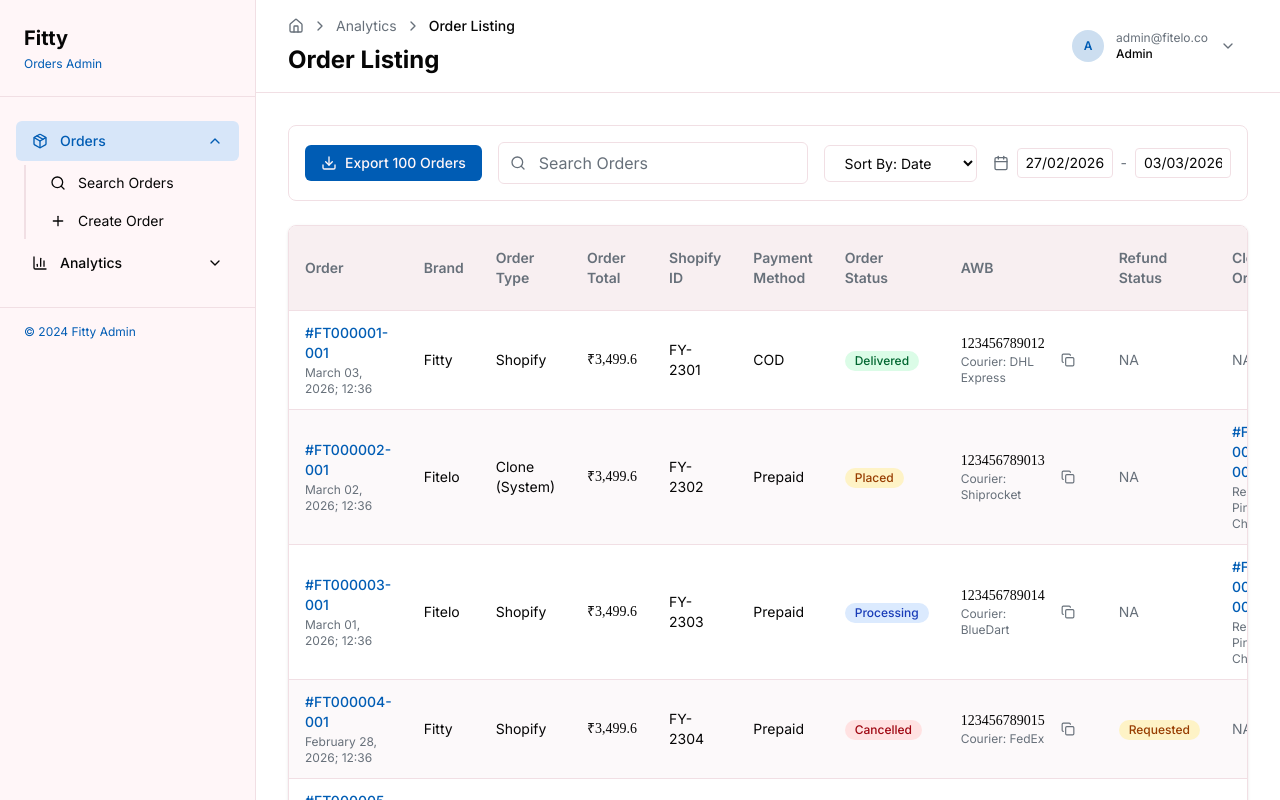
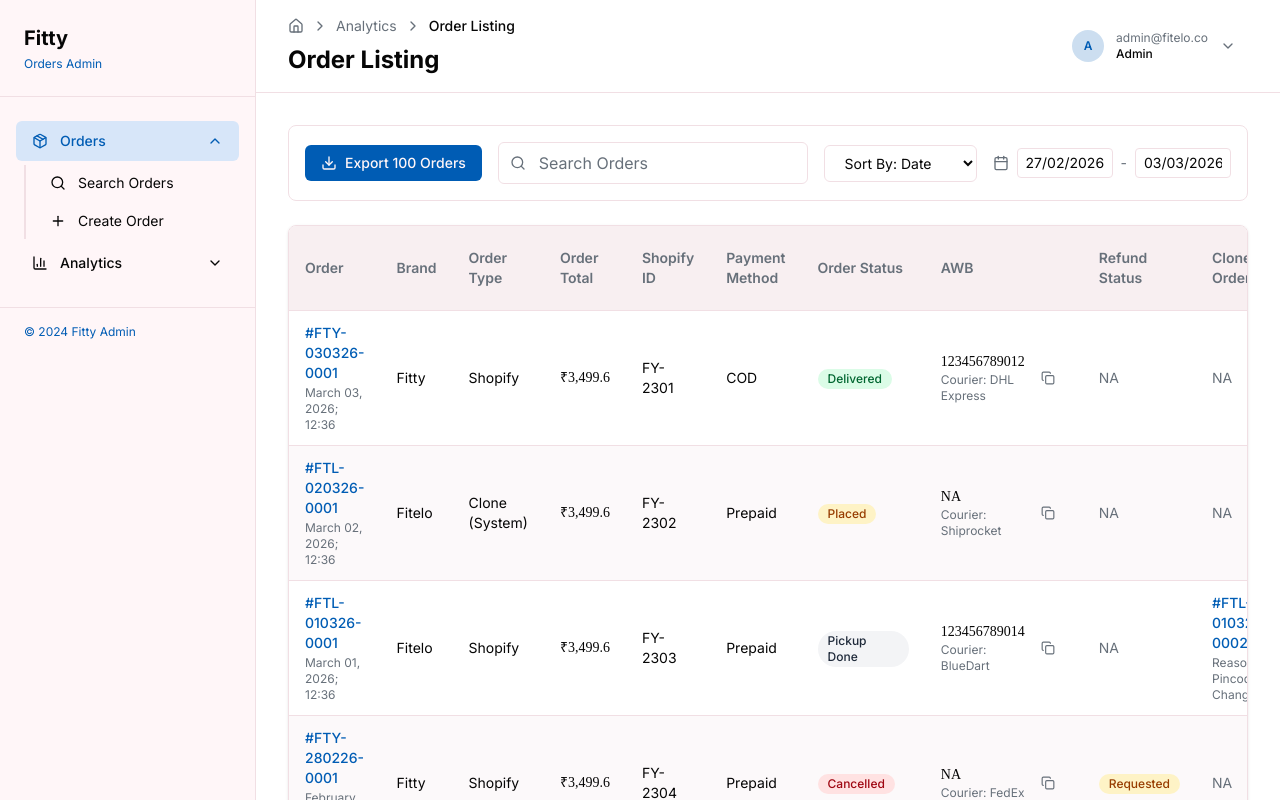
Before and after one commit to GJ0910/oms1, a Next.js app: page /analytics/listing in a window 1280 px wide. Built offline with nearby package versions, Linux system fonts and the light colour scheme.

Commit message:
feat: apply business/data rule updates to order management\n\nCreate types file, update mock data, and revise order logic

```diff
--- a/components/orders/OrderDetailsPage.tsx
+++ b/components/orders/OrderDetailsPage.tsx
@@ -16,13 +16,15 @@ interface OrderDetailsPageProps {
   orderId: string;
 }
 
+import { ORDER_TYPES, ORDER_STATUSES } from '@/lib/types';
+
 // Mock data for demo - DELIVERED ORDER SCENARIO
 const mockOrderData = {
   brand: 'Fitty',
-  orderId: '#FT1230251-001',
+  orderId: '#FTY-090324-0001',
   shopifyId: '#SH9876543210',
-  orderType: 'Shopify',
-  orderStatus: 'delivered' as const,
+  orderType: ORDER_TYPES.SHOPIFY,
+  orderStatus: ORDER_STATUSES.DELIVERED,
   refundStatus: 'NA' as const,
   paymentMethod: 'Prepaid',
 
@@ -75,37 +77,37 @@ const mockOrderData = {
   timelineEvents: [
     {
       id: 'placed',
-      eventName: 'Order Placed',
+      eventName: ORDER_STATUSES.PLACED,
       timestamp: '26th February, 2026; 09:11 AM',
       remarks: 'Remarks: Order Placed on Shopify',
     },
     {
       id: 'confirmed',
-      eventName: 'Order Confirmed',
+      eventName: ORDER_STATUSES.CONFIRMED,
       timestamp: '26th February, 2026; 10:11 AM',
       remarks: 'Remarks: Order Confirmed on EasyEcom',
     },
     {
       id: 'pickup-scheduled',
-      eventName: 'Pickup Scheduled',
+      eventName: ORDER_STATUSES.PICKUP_SCHEDULED,
       timestamp: '26th February, 2026; 11:11 AM',
       remarks: 'Remarks: Courier - Shiprocket',
     },
     {
       id: 'pickup-done',
-      eventName: 'Pickup Done',
+      eventName: ORDER_STATUSES.PICKUP_DONE,
       timestamp: '26th February, 2026; 11:11 AM',
       remarks: 'Remarks: AWB -',
     },
     {
       id: 'in-transit',
-      eventName: 'In Transit',
+      eventName: ORDER_STATUSES.IN_TRANSIT,
       timestamp: '26th February, 2026; 11:11 AM',
       remarks: 'Remarks: NA',
     },
     {
       id: 'delivered',
-      eventName: 'Delivered',
+      eventName: ORDER_STATUSES.DELIVERED,
       timestamp: '26th February, 2026; 11:11 AM',
       remarks: 'Remarks: NA',
     },
--- a/components/orders/OrderListingPage.tsx
+++ b/components/orders/OrderListingPage.tsx
@@ -6,15 +6,18 @@ import { Search, ChevronDown, Calendar, Download, ChevronLeft, ChevronRight } fr
 import { StatusBadge } from '@/components/shared/StatusBadge';
 import { CopyButton } from '@/components/shared/CopyButton';
 
+import { ORDER_TYPES, ORDER_STATUSES, shouldHaveAWB, canHaveClone, generateOrderId } from '@/lib/types';
+import type { OrderType, OrderStatus } from '@/lib/types';
+
 interface OrderData {
   id: string;
   timestamp: string;
   brand: string;
-  orderType: string;
+  orderType: OrderType;
   orderTotal: number;
   shopifyId: string;
   paymentMethod: string;
-  orderStatus: 'delivered' | 'placed' | 'processing' | 'shipped' | 'cancelled' | 'confirmed';
+  orderStatus: OrderStatus;
   awb: string;
   courier: string;
   refundStatus: string;
@@ -25,34 +28,32 @@ interface OrderData {
 
 // Static mock data - 100 orders for demo
 const MOCK_ORDERS: OrderData[] = [
-  { id: '#FT000001-001', timestamp: 'March 03, 2026; 12:36', brand: 'Fitty', orderType: 'Shopify', orderTotal: 3499.6, shopifyId: 'FY-2301', paymentMethod: 'COD', orderStatus: 'delivered', awb: '123456789012', courier: 'DHL Express', refundStatus: 'NA' },
-  { id: '#FT000002-001', timestamp: 'March 02, 2026; 12:36', brand: 'Fitelo', orderType: 'Clone (System)', orderTotal: 3499.6, shopifyId: 'FY-2302', paymentMethod: 'Prepaid', orderStatus: 'placed', awb: '123456789013', courier: 'Shiprocket', refundStatus: 'NA', cloneOrderId: '#FTL-000002-001', cloneReason: 'Reason: Pincode Change', cloneOrderStatus: 'Placed' },
-  { id: '#FT000003-001', timestamp: 'March 01, 2026; 12:36', brand: 'Fitelo', orderType: 'Shopify', orderTotal: 3499.6, shopifyId: 'FY-2303', paymentMethod: 'Prepaid', orderStatus: 'processing', awb: '123456789014', courier: 'BlueDart', refundStatus: 'NA', cloneOrderId: '#FTL-000003-001', cloneReason: 'Reason: Pincode Change', cloneOrderStatus: 'Placed' },
-  { id: '#FT000004-001', timestamp: 'February 28, 2026; 12:36', brand: 'Fitty', orderType: 'Shopify', orderTotal: 3499.6, shopifyId: 'FY-2304', paymentMethod: 'Prepaid', orderStatus: 'cancelled', awb: '123456789015', courier: 'FedEx', refundStatus: 'Requested' },
-  { id: '#FT000005-001', timestamp: 'February 28, 2026; 12:36', brand: 'Fitty', orderType: 'Shopify', orderTotal: 3499.6, shopifyId: 'FY-2305', paymentMethod: 'Partial COD', orderStatus: 'confirmed', awb: 'NA', courier: 'DHL Express', refundStatus: 'NA' },
-  { id: '#FT000006-001', timestamp: 'February 27, 2026; 08:15', brand: 'Fitelo', orderType: 'Clone (Manual)', orderTotal: 3499.6, shopifyId: 'FY-2306', paymentMethod: 'COD', orderStatus: 'delivered', awb: '123456789016', courier: 'Shiprocket', refundStatus: 'NA' },
-  { id: '#FT000007-001', timestamp: 'February 26, 2026; 14:22', brand: 'Fitty', orderType: 'Shopify', orderTotal: 3499.6, shopifyId: 'FY-2307', paymentMethod: 'Prepaid', orderStatus: 'shipped', awb: '123456789017', courier: 'BlueDart', refundStatus: 'NA', cloneOrderId: '#FTL-000007-001', cloneReason: 'Reason: Pincode Change', cloneOrderStatus: 'Placed' },
-  { id: '#FT000008-001', timestamp: 'February 25, 2026; 10:45', brand: 'Fitelo', orderType: 'Medusa', orderTotal: 3499.6, shopifyId: 'FY-2308', paymentMethod: 'COD', orderStatus: 'placed', awb: '123456789018', courier: 'FedEx', refundStatus: 'NA' },
-  { id: '#FT000009-001', timestamp: 'February 24, 2026; 16:30', brand: 'Fitty', orderType: 'Shopify', orderTotal: 3499.6, shopifyId: 'FY-2309', paymentMethod: 'Partial COD', orderStatus: 'processing', awb: '123456789019', courier: 'DHL Express', refundStatus: 'Requested' },
-  { id: '#FT000010-001', timestamp: 'February 23, 2026; 09:18', brand: 'Fitelo', orderType: 'Clone (System)', orderTotal: 3499.6, shopifyId: 'FY-2310', paymentMethod: 'Prepaid', orderStatus: 'delivered', awb: '123456789020', courier: 'Shiprocket', refundStatus: 'NA' },
+  { id: '#FTY-030326-0001', timestamp: 'March 03, 2026; 12:36', brand: 'Fitty', orderType: ORDER_TYPES.SHOPIFY, orderTotal: 3499.6, shopifyId: 'FY-2301', paymentMethod: 'COD', orderStatus: ORDER_STATUSES.DELIVERED, awb: '123456789012', courier: 'DHL Express', refundStatus: 'NA' },
+  { id: '#FTL-020326-0001', timestamp: 'March 02, 2026; 12:36', brand: 'Fitelo', orderType: ORDER_TYPES.CLONE_SYSTEM, orderTotal: 3499.6, shopifyId: 'FY-2302', paymentMethod: 'Prepaid', orderStatus: ORDER_STATUSES.PLACED, awb: 'NA', courier: 'Shiprocket', refundStatus: 'NA' },
+  { id: '#FTL-010326-0001', timestamp: 'March 01, 2026; 12:36', brand: 'Fitelo', orderType: ORDER_TYPES.SHOPIFY, orderTotal: 3499.6, shopifyId: 'FY-2303', paymentMethod: 'Prepaid', orderStatus: ORDER_STATUSES.PICKUP_DONE, awb: '123456789014', courier: 'BlueDart', refundStatus: 'NA', cloneOrderId: '#FTL-010326-0002', cloneReason: 'Reason: Pincode Change', cloneOrderStatus: ORDER_STATUSES.PLACED },
+  { id: '#FTY-280226-0001', timestamp: 'February 28, 2026; 12:36', brand: 'Fitty', orderType: ORDER_TYPES.SHOPIFY, orderTotal: 3499.6, shopifyId: 'FY-2304', paymentMethod: 'Prepaid', orderStatus: ORDER_STATUSES.CANCELLED, awb: 'NA', courier: 'FedEx', refundStatus: 'Requested' },
+  { id: '#FTY-280226-0002', timestamp: 'February 28, 2026; 12:36', brand: 'Fitty', orderType: ORDER_TYPES.SHOPIFY, orderTotal: 3499.6, shopifyId: 'FY-2305', paymentMethod: 'Partial COD', orderStatus: ORDER_STATUSES.CONFIRMED, awb: 'NA', courier: 'DHL Express', refundStatus: 'NA' },
+  { id: '#FTL-270226-0001', timestamp: 'February 27, 2026; 08:15', brand: 'Fitelo', orderType: ORDER_TYPES.CLONE_MANUAL, orderTotal: 3499.6, shopifyId: 'FY-2306', paymentMethod: 'COD', orderStatus: ORDER_STATUSES.DELIVERED, awb: '123456789016', courier: 'Shiprocket', refundStatus: 'NA' },
+  { id: '#FTY-260226-0001', timestamp: 'February 26, 2026; 14:22', brand: 'Fitty', orderType: ORDER_TYPES.SHOPIFY, orderTotal: 3499.6, shopifyId: 'FY-2307', paymentMethod: 'Prepaid', orderStatus: ORDER_STATUSES.IN_TRANSIT, awb: '123456789017', courier: 'BlueDart', refundStatus: 'NA', cloneOrderId: '#FTL-260226-0001', cloneReason: 'Reason: Pincode Change', cloneOrderStatus: ORDER_STATUSES.PLACED },
+  { id: '#FTL-250226-0001', timestamp: 'February 25, 2026; 10:45', brand: 'Fitelo', orderType: ORDER_TYPES.MEDUSA, orderTotal: 3499.6, shopifyId: 'FY-2308', paymentMethod: 'COD', orderStatus: ORDER_STATUSES.PLACED, awb: 'NA', courier: 'FedEx', refundStatus: 'NA' },
+  { id: '#FTY-240226-0001', timestamp: 'February 24, 2026; 16:30', brand: 'Fitty', orderType: ORDER_TYPES.SHOPIFY, orderTotal: 3499.6, shopifyId: 'FY-2309', paymentMethod: 'Partial COD', orderStatus: ORDER_STATUSES.OUT_FOR_DELIVERY, awb: '123456789019', courier: 'DHL Express', refundStatus: 'NA' },
+  { id: '#FTL-230226-0001', timestamp: 'February 23, 2026; 09:18', brand: 'Fitelo', orderType: ORDER_TYPES.CLONE_SYSTEM, orderTotal: 3499.6, shopifyId: 'FY-2310', paymentMethod: 'Prepaid', orderStatus: ORDER_STATUSES.DELIVERED, awb: '123456789020', courier: 'Shiprocket', refundStatus: 'NA' },
 ];
 
-// Generate remaining 90 orders with static pattern
+// Generate remaining 90 orders with static pattern following business rules
 const generateRemainingOrders = (): OrderData[] => {
   const orders = [...MOCK_ORDERS];
-  const statuses: Array<'delivered' | 'placed' | 'processing' | 'shipped' | 'cancelled' | 'confirmed'> = [
-    'delivered', 'placed', 'processing', 'shipped', 'cancelled', 'confirmed'
-  ];
-  const brands = ['Fitty', 'Fitelo'];
-  const orderTypes = ['Shopify', 'Clone (System)', 'Clone (Manual)', 'Medusa'];
+  const statusValues = Object.values(ORDER_STATUSES);
+  const brandValues = ['Fitty', 'Fitelo'] as const;
+  const orderTypeValues = Object.values(ORDER_TYPES);
   const paymentMethods = ['COD', 'Prepaid', 'Partial COD'];
   const couriers = ['DHL Express', 'Shiprocket', 'BlueDart', 'FedEx'];
 
   for (let i = 11; i <= 100; i++) {
     const dayOffset = Math.floor((i - 1) / 3);
-    const statusIndex = (i - 1) % statuses.length;
-    const brandIndex = (i - 1) % brands.length;
-    const typeIndex = (i - 1) % orderTypes.length;
+    const statusIndex = (i - 1) % statusValues.length;
+    const brandIndex = (i - 1) % brandValues.length;
+    const typeIndex = (i - 1) % orderTypeValues.length;
     const paymentIndex = (i - 1) % paymentMethods.length;
     const courierIndex = (i - 1) % couriers.length;
 
@@ -61,20 +62,32 @@ const generateRemainingOrders = (): OrderData[] => {
     const hours = String((i % 24)).padStart(2, '0');
     const minutes = String((i * 7) % 60).padStart(2, '0');
 
-    orders.push({
-      id: `#FT${String(i).padStart(6, '0')}-001`,
+    const brand = brandValues[brandIndex];
+    const orderType = orderTypeValues[typeIndex] as OrderType;
+    const status = statusValues[statusIndex] as OrderStatus;
+
+    const order: OrderData = {
+      id: generateOrderId(brand, date, i),
       timestamp: `${date.toLocaleDateString('en-US', { month: 'short', day: 'numeric', year: 'numeric' })}, ${hours}:${minutes}`,
-      brand: brands[brandIndex],
-      orderType: orderTypes[typeIndex],
+      brand,
+      orderType,
       orderTotal: 3499.6,
       shopifyId: `FY-${String(2300 + i).padStart(4, '0')}`,
       paymentMethod: paymentMethods[paymentIndex],
-      orderStatus: statuses[statusIndex],
-      awb: statusIndex !== 4 ? String(123456789000 + i).substring(0, 12) : 'NA',
+      orderStatus: status,
+      awb: shouldHaveAWB(status) ? String(123456789000 + i).substring(0, 12) : 'NA',
       courier: couriers[courierIndex],
-      refundStatus: statusIndex === 3 || statusIndex === 4 ? 'Requested' : 'NA',
-      ...(typeIndex > 0 && { cloneOrderId: `#FTL-${String(i).padStart(6, '0')}-001`, cloneReason: 'Reason: Pincode Change', cloneOrderStatus: 'Placed' }),
-    });
+      refundStatus: [ORDER_STATUSES.CANCELLED, ORDER_STATUSES.DELIVERY_FAILED].includes(status) ? 'Requested' : 'NA',
+    };
+
+    // Only original orders can have clones (not clone orders themselves)
+    if (canHaveClone(orderType) && typeIndex === 0) {
+      order.cloneOrderId = generateOrderId(brand, date, i + 1000);
+      order.cloneReason = 'Reason: Pincode Change';
+      order.cloneOrderStatus = ORDER_STATUSES.PLACED;
+    }
+
+    orders.push(order);
   }
   return orders;
 };
--- /dev/null
+++ b/lib/types.ts
@@ -0,0 +1,64 @@
+// Brand codes for order IDs
+export const BRAND_CODES = {
+  'Fitty': 'FTY',
+  'Fitelo': 'FTL',
+} as const;
+
+// Order types - allowed values only
+export const ORDER_TYPES = {
+  SHOPIFY: 'Shopify',
+  MEDUSA: 'Medusa',
+  CLONE_MANUAL: 'Clone (Manual)',
+  CLONE_SYSTEM: 'Clone (System)',
+} as const;
+
+export type OrderType = typeof ORDER_TYPES[keyof typeof ORDER_TYPES];
+
+// Order statuses - complete enum
+export const ORDER_STATUSES = {
+  PLACED: 'Placed',
+  CONFIRMED: 'Confirmed',
+  PICKUP_SCHEDULED: 'Pickup Scheduled',
+  OUT_FOR_PICKUP: 'Out for Pickup',
+  PICKUP_DONE: 'Pickup Done',
+  IN_TRANSIT: 'In Transit',
+  OUT_FOR_DELIVERY: 'Out for Delivery',
+  DELIVERED: 'Delivered',
+  DELIVERY_FAILED: 'Delivery Failed',
+  RTO_NDR: 'RTO - NDR',
+  RTO_IN_TRANSIT_NDR: 'RTO In Transit - NDR',
+  RTO_DELIVERED_NDR: 'RTO Delivered - NDR',
+  CANCELLATION_REQUESTED: 'Cancellation Requested',
+  CANCELLED: 'Cancelled',
+  RTO_CANCELLATION: 'RTO - Cancellation',
+  RTO_IN_TRANSIT_CANCELLATION: 'RTO In Transit - Cancellation',
+  RTO_DELIVERED_CANCELLATION: 'RTO Delivered - Cancellation',
+  CANCELLED_REPLACEMENT_CREATED: 'Cancelled - Replacement Created',
+  RTO_REPLACEMENT_CREATED: 'RTO - Replacement Created',
+  RTO_IN_TRANSIT_REPLACEMENT_CREATED: 'RTO In Transit - Replacement Created',
+  RTO_DELIVERED_REPLACEMENT_CREATED: 'RTO Delivered - Replacement Created',
+} as const;
+
+export type OrderStatus = typeof ORDER_STATUSES[keyof typeof ORDER_STATUSES];
+
+// Helper function to check if status allows AWB
+export function shouldHaveAWB(status: OrderStatus): boolean {
+  const noAwbStatuses = [ORDER_STATUSES.PLACED, ORDER_STATUSES.CONFIRMED];
+  return !noAwbStatuses.includes(status);
+}
+
+// Helper function to check if order can have clone
+export function canHaveClone(orderType: OrderType): boolean {
+  const cloneTypes = [ORDER_TYPES.CLONE_MANUAL, ORDER_TYPES.CLONE_SYSTEM];
+  return !cloneTypes.includes(orderType);
+}
+
+// Helper function to generate order ID in correct format
+export function generateOrderId(brandName: string, date: Date, sequence: number): string {
+  const brandCode = BRAND_CODES[brandName as keyof typeof BRAND_CODES] || 'FTY';
+  const dd = String(date.getDate()).padStart(2, '0');
+  const mm = String(date.getMonth() + 1).padStart(2, '0');
+  const yy = String(date.getFullYear()).slice(-2);
+  const xxxx = String(sequence).padStart(4, '0');
+  return `#${brandCode}-${dd}${mm}${yy}-${xxxx}`;
+}
```
